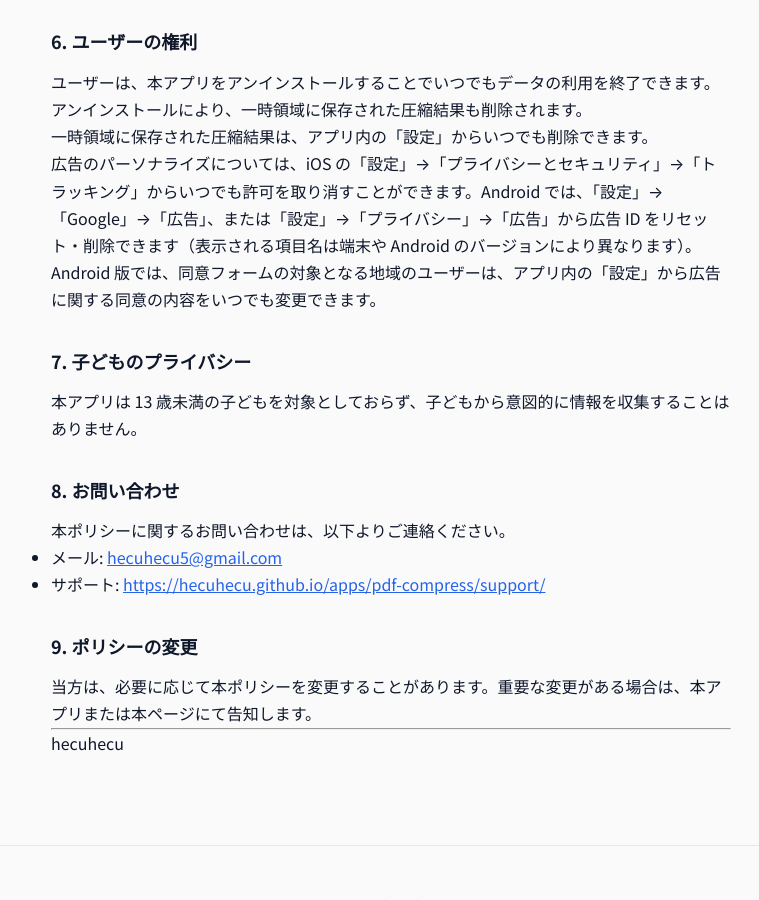
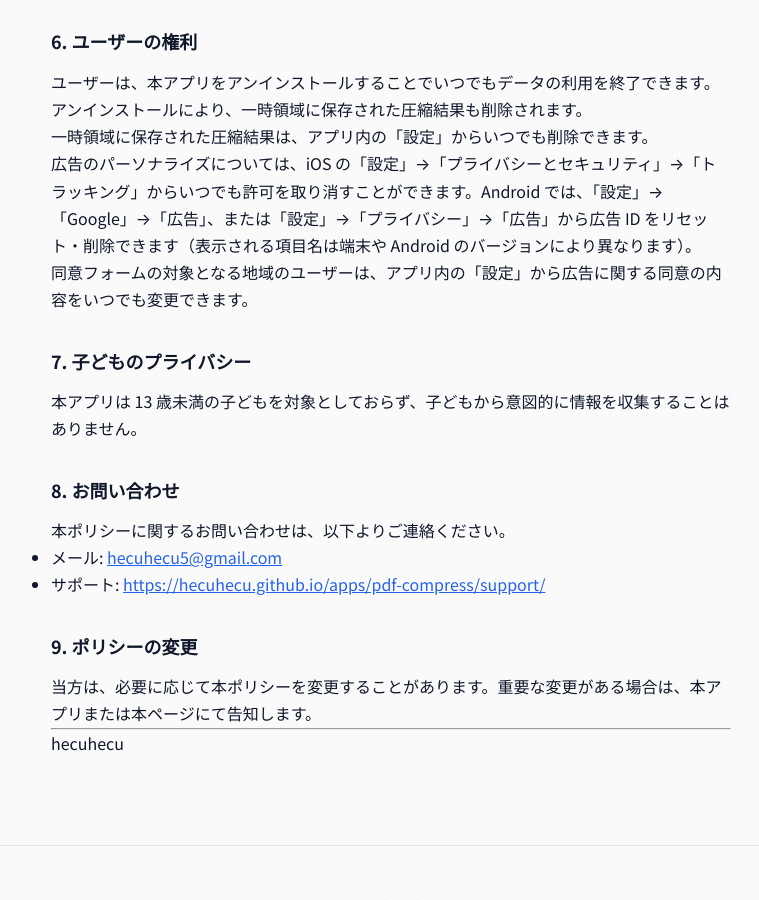
Before and after one commit to hecuhecu/hecuhecu.github.io, a Jekyll site: the page built from apps/pdf-compress/privacy.md, in a window 1280 px wide and 900 px high, scrolled down 2334 px. Shown: the whole window, without its empty margins (249-1008 px from the left). Built offline with Jekyll 4.4.1, drawn with Linux system fonts in a browser that asks for light colours.

Commit message:
PDF圧縮のプライバシー: iOS 1.1.8 公開に合わせ同意変更の入口から「Android 版では」を外す
Co-Authored-By: Claude Opus 5.5 <noreply@anthropic.com>

```diff
--- a/apps/pdf-compress/privacy.md
+++ b/apps/pdf-compress/privacy.md
@@ -99,7 +99,7 @@ RevenueCat のプライバシーポリシー: [https://www.revenuecat.com/privac
 
 広告のパーソナライズについては、iOS の「設定」→「プライバシーとセキュリティ」→「トラッキング」からいつでも許可を取り消すことができます。Android では、「設定」→「Google」→「広告」、または「設定」→「プライバシー」→「広告」から広告 ID をリセット・削除できます（表示される項目名は端末や Android のバージョンにより異なります）。
 
-Android 版では、同意フォームの対象となる地域のユーザーは、アプリ内の「設定」から広告に関する同意の内容をいつでも変更できます。
+同意フォームの対象となる地域のユーザーは、アプリ内の「設定」から広告に関する同意の内容をいつでも変更できます。
 
 ## 7. 子どものプライバシー
 
```
